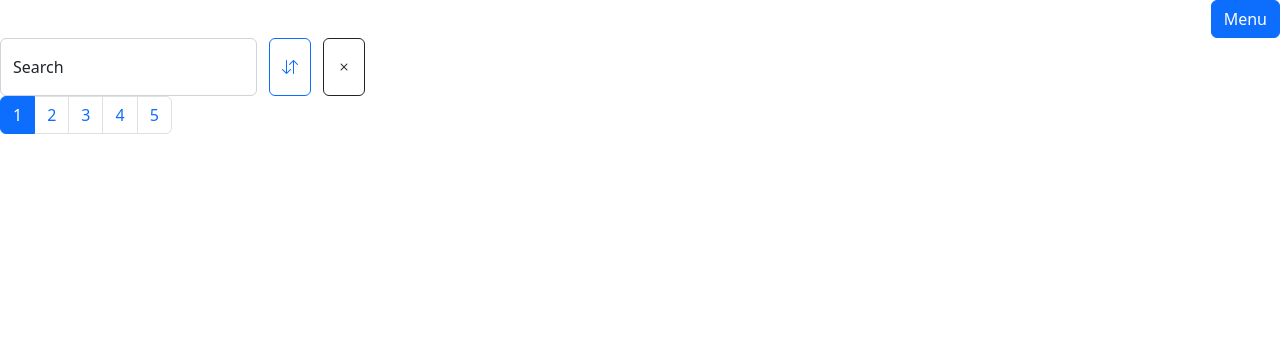
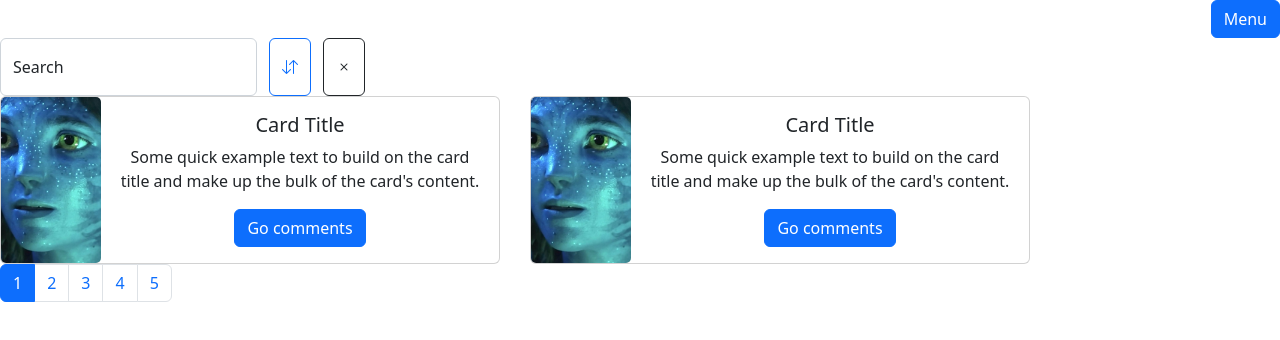
Before and after one commit to CyrilStrone/mitrasoft-test, a React (Create React App) app: page / in a window 1280 px wide. Shown: the top 340 px of the page. Built offline with nearby package versions, Linux system fonts and the light colour scheme; the HTML template or start-up script is replaced by a standard one.

Commit message:
List Of Posts Bar Item base

```diff
--- /dev/null
+++ b/src/pages/listOfPosts/atoms/ListOfPostsBarItem.tsx
@@ -0,0 +1,19 @@
+import { Button, Card } from "react-bootstrap";
+import "../styles/ListOfPostsBarItem.css";
+import Avatar from '../../../assets/listOfPosts/avatar.jpg'
+export const ListOfPostsBarItem = () => {
+
+  return (
+    <Card className="ListOfPostsBarItem">
+      <Card.Img src={Avatar} />
+      <Card.Body>
+        <Card.Title>Card Title</Card.Title>
+        <Card.Text>
+          Some quick example text to build on the card title and make up the
+          bulk of the card's content.
+        </Card.Text>
+        <Button variant="primary">Go comments</Button>
+      </Card.Body>
+    </Card>
+  );
+};
--- /dev/null
+++ b/src/pages/listOfPosts/molecules/ListOfPostsBar.tsx
@@ -0,0 +1,12 @@
+import { ListOfPostsBarItem } from "../atoms/ListOfPostsBarItem";
+import "../styles/ListOfPostsBar.css";
+
+export const ListOfPostsBar = () => {
+
+  return (
+    <div className="ListOfPostsBar">
+      <ListOfPostsBarItem/>
+      <ListOfPostsBarItem/>
+    </div>
+  );
+};
--- a/src/pages/listOfPosts/organelles/ListOfPosts.tsx
+++ b/src/pages/listOfPosts/organelles/ListOfPosts.tsx
@@ -1,3 +1,4 @@
+import { ListOfPostsBar } from "../molecules/ListOfPostsBar";
 import { ListOfPostsPagination } from "../molecules/ListOfPostsPagination";
 import { ListOfPostsSearch } from "../molecules/ListOfPostsSearch";
 import "../styles/ListOfPosts.css";
@@ -7,6 +8,7 @@ export const ListOfPosts = () => {
   return (
     <div className="ListOfPosts">
       <ListOfPostsSearch />
+      <ListOfPostsBar/>
       <ListOfPostsPagination />
     </div>
   );
--- /dev/null
+++ b/src/pages/listOfPosts/styles/ListOfPostsBar.css
@@ -0,0 +1,6 @@
+.ListOfPostsBar{
+    display: flex;
+    flex-direction: row;
+    flex-wrap: wrap;
+    gap: 30px;
+}
--- /dev/null
+++ b/src/pages/listOfPosts/styles/ListOfPostsBarItem.css
@@ -0,0 +1,9 @@
+.ListOfPostsBarItem {
+  display: flex;
+  flex-direction: row;
+  max-width: 500px;
+}
+.ListOfPostsBarItem img {
+  width: 100px;
+  object-fit: cover;
+}
```
Also changed, not shown: src/assets/listOfPosts/avatar.jpg (added).
